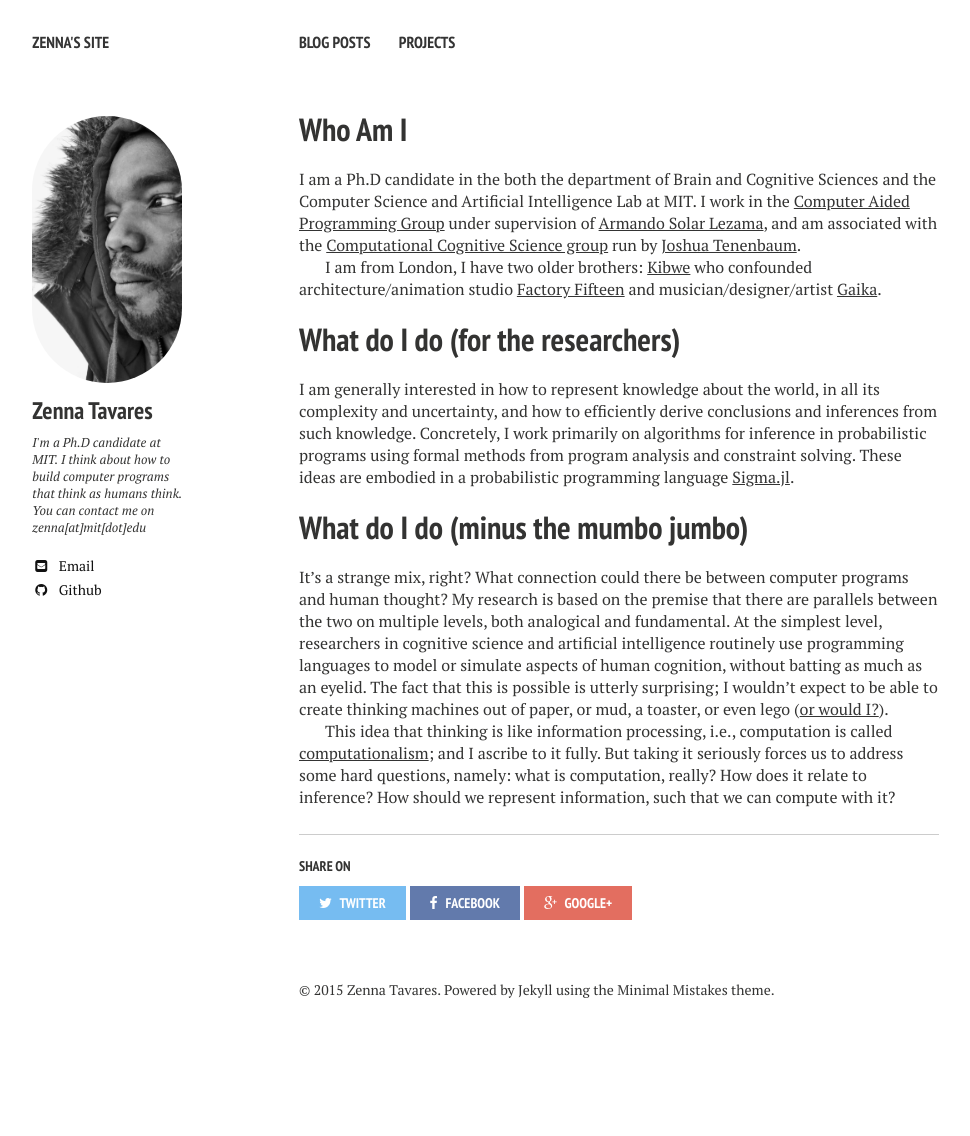
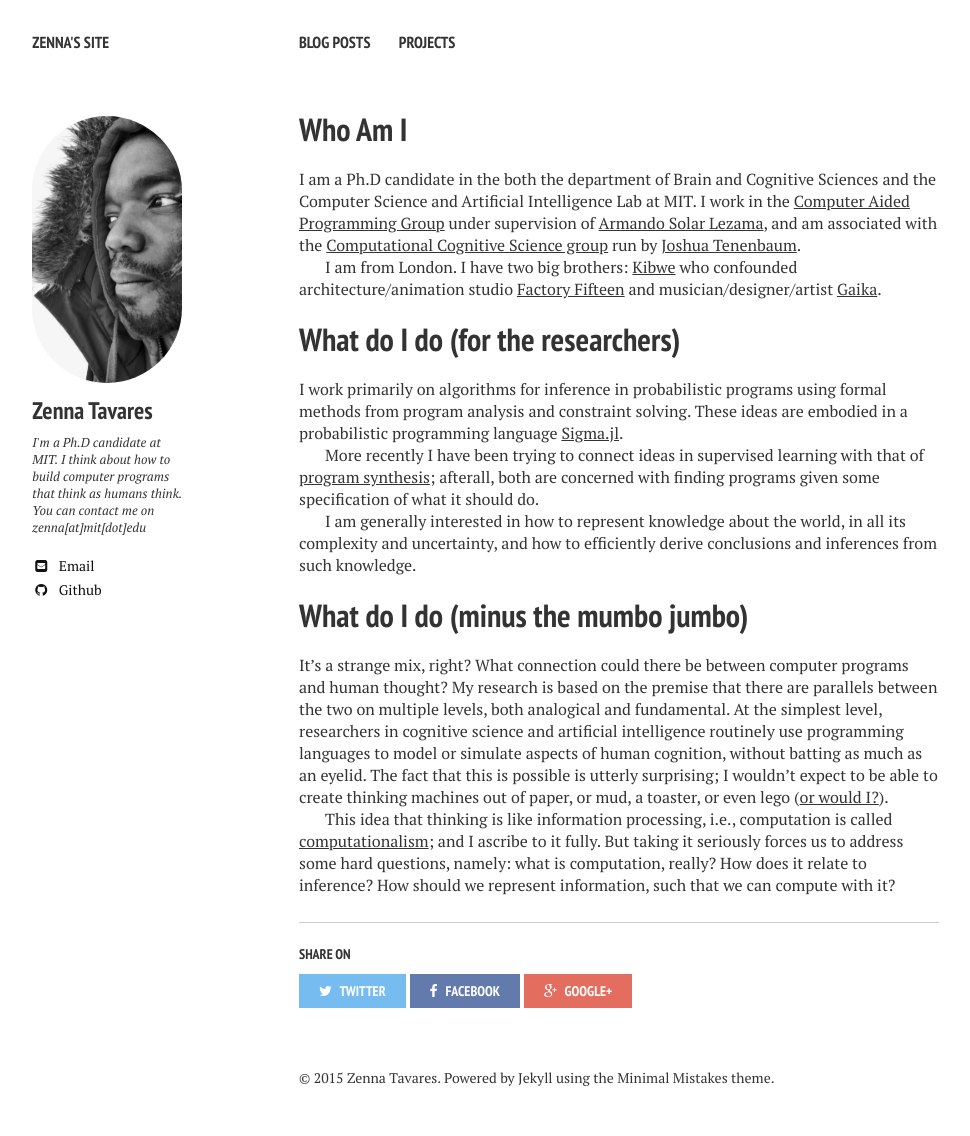
Before and after one commit to zenna/zenna.github.io, a Jekyll site: the page built from index.md, in a window 1280 px wide. Shown: the whole page, without its empty margins (21-991 px from the left). Built offline with Jekyll 4.4.1, drawn with Linux system fonts in a browser that asks for light colours; nearby versions of some CDN libraries; before the commit the page ends 1048 px from its top, so only the background shows below that.

Commit message:
about me fixes

```diff
--- a/index.md
+++ b/index.md
@@ -6,12 +6,16 @@ tags: [Me, Intro]
 
 I am a Ph.D candidate in the both the department of Brain and Cognitive Sciences and the Computer Science and Artificial Intelligence Lab at MIT.  I work in the [Computer Aided Programming Group](http://groups.csail.mit.edu/cap/) under supervision of [Armando Solar Lezama](http://people.csail.mit.edu/asolar/), and am associated with the [Computational Cognitive Science group](http://cocosci.mit.edu) run by [Joshua Tenenbaum](http://web.mit.edu/cocosci/josh.html).
 
-I am from London, I have two older brothers: [Kibwe](http://blog.ted.com/constructing-kinetic-worlds-the-futuristic-films-of-ted-fellow-kibwe-tavares/) who confounded architecture/animation studio [Factory Fifteen](http://www.factoryfifteen.com/) and musician/designer/artist [Gaika](https://vimeo.com/user19682881).
+I am from London. I have two big brothers: [Kibwe](http://blog.ted.com/constructing-kinetic-worlds-the-futuristic-films-of-ted-fellow-kibwe-tavares/) who confounded architecture/animation studio [Factory Fifteen](http://www.factoryfifteen.com/) and musician/designer/artist [Gaika](https://vimeo.com/user19682881).
 
 # What do I do (for the researchers)
-I am generally interested in how to represent knowledge about the world, in all its complexity and uncertainty, and how to efficiently derive conclusions and inferences from such knowledge.  Concretely, I work primarily on algorithms for inference in probabilistic programs using formal methods from program analysis and constraint solving.  These ideas are embodied in a probabilistic programming language [Sigma.jl](https://github.com/zenna/Sigma.jl).
+I work primarily on algorithms for inference in probabilistic programs using formal methods from program analysis and constraint solving.  These ideas are embodied in a probabilistic programming language [Sigma.jl](https://github.com/zenna/Sigma.jl).
+
+More recently I have been trying to connect ideas in supervised learning with that of [program synthesis](http://homes.cs.washington.edu/~bornholt/post/synthesis-for-architects.html); afterall, both are concerned with finding programs given some specification of what it should do.
+
+I am generally interested in how to represent knowledge about the world, in all its complexity and uncertainty, and how to efficiently derive conclusions and inferences from such knowledge.
 
 # What do I do (minus the mumbo jumbo)
-It's a strange mix, right? What connection could there be between computer programs and human thought?  My research is based on the premise that there are parallels between the two     on multiple levels, both analogical and fundamental.  At the simplest level, researchers in cognitive science and artificial intelligence routinely use programming languages to model or simulate aspects of human cognition, without batting as much as an eyelid.  The fact that this is possible is utterly surprising; I wouldn't expect to be able to create thinking machines out of paper, or mud, a toaster, or even lego ([or would I?](https://www.youtube.com/watch?v=cYw2ewoO6c4)).
+It's a strange mix, right? What connection could there be between computer programs and human thought?  My research is based on the premise that there are parallels between the two on multiple levels, both analogical and fundamental.  At the simplest level, researchers in cognitive science and artificial intelligence routinely use programming languages to model or simulate aspects of human cognition, without batting as much as an eyelid.  The fact that this is possible is utterly surprising; I wouldn't expect to be able to create thinking machines out of paper, or mud, a toaster, or even lego ([or would I?](https://www.youtube.com/watch?v=cYw2ewoO6c4)).
 
 This idea that thinking is like information processing, i.e., computation is called [computationalism](http://en.wikipedia.org/wiki/Computational_theory_of_mind); and I ascribe to it fully.  But taking it seriously forces us to address some hard questions, namely: what is computation, really? How does it relate to inference? How should we represent information, such that we can compute with it?
```
Also changed, not shown: projects/index.md (+1 -1 lines), 3 other files.
